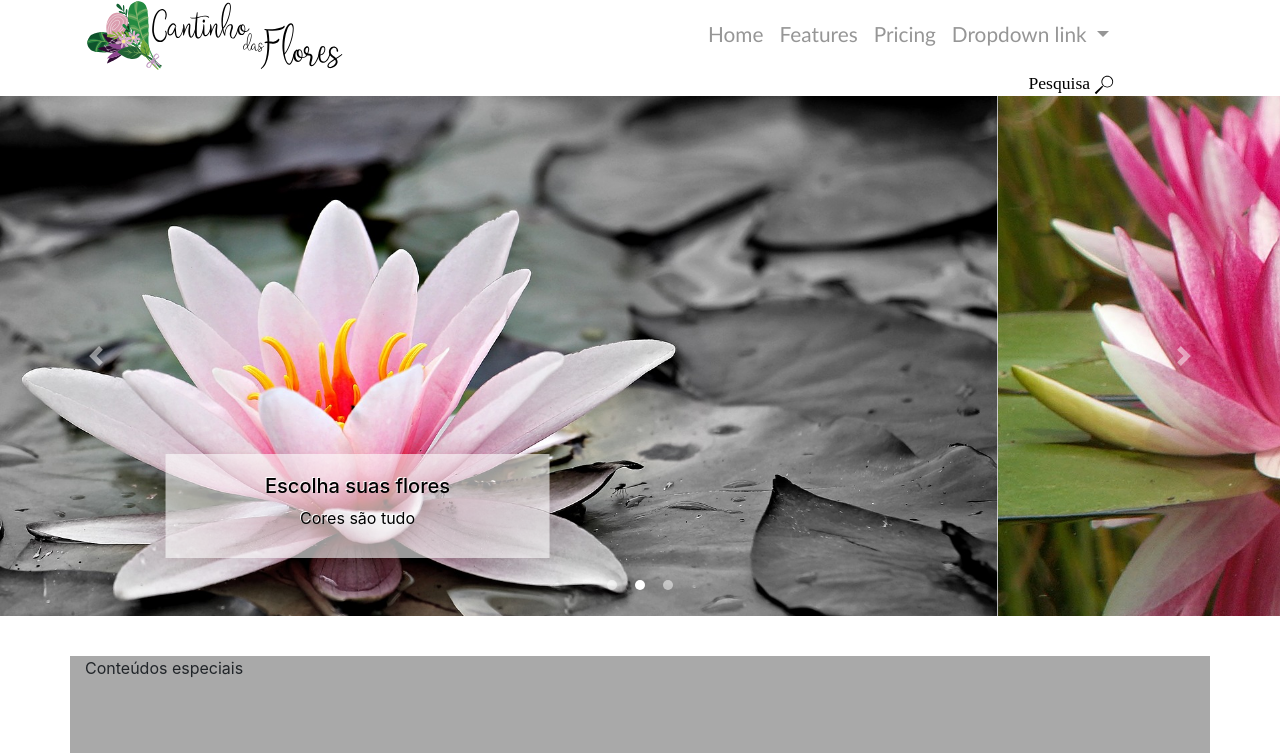
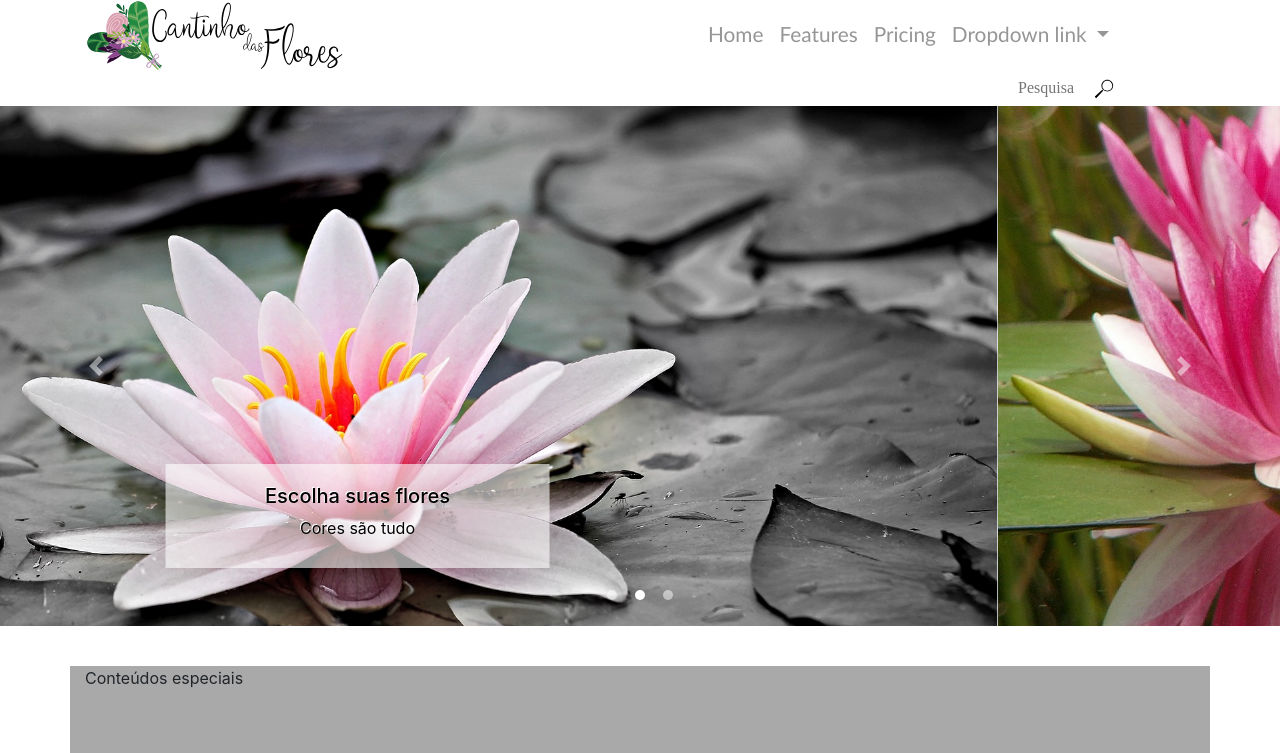
Before and after one commit to jenifferazevedo/J-Web-design-estudo, a plain HTML site: page curso-estudo.html in a window 1280 px wide. Shown: the top 753 px of the page. Drawn offline with nearby package versions, Linux system fonts and the light colour scheme; files whose address does not match are found by name.

Commit message:
Barra de pesquisa

```diff
--- a/css/mystyle.css
+++ b/css/mystyle.css
@@ -21,6 +21,34 @@
     margin-left: 20%;
     margin-right: 0%;
     padding: 10px;
+}
+
+#pesquisa {
+    margin-left: ;
+}
+
+#pesquisa input, input:focus, textarea {
+    text-align: right;
+    font-family: 'Times New Roman', Times, serif;
+    font-size: 1em;
+    padding-right: 10px;
+    width: 90%;
+    margin: 5px;
+    margin-left: 0px;
+    border: none;
+    border-color: none;
+    outline: none;
+}
+
+#pesquisa a {
+    width: 20px;
+    padding-left: 0% !important;
+}
+
+#pesquisa img {
+    width: 20px;
+    height: auto;
+    border: 0;
 }
 
 .carousel-indicators li {
@@ -60,8 +88,3 @@
     color: black;
     padding-left: 85%;
 }
-
-#pesquisa img {
-    width: 20px;
-    height: auto;
-}
--- a/curso-estudo.html
+++ b/curso-estudo.html
@@ -53,10 +53,13 @@
         <div class="container">
             <div class="row">
                 <div class="col-lg-12">
-                <a href="pesquisa">
-                        Pesquisa
-                    <img src="C:\Users\Jeniffer\Documents\webdesign\curso\Study---site\img\lupa.svg.svg" alt="lupa">
-                </a>
+                    <!--Colocar pesquisa real-->
+                    <form>
+                        <input type="text" placeholder="Pesquisa">
+                        <a href="pesquisa">
+                        <img src="C:\Users\Jeniffer\Documents\webdesign\curso\Study---site\img\lupa.svg.svg" alt="lupa">
+                        </a>
+                    </form>
                 </div>
             </div>
         </div>
```
